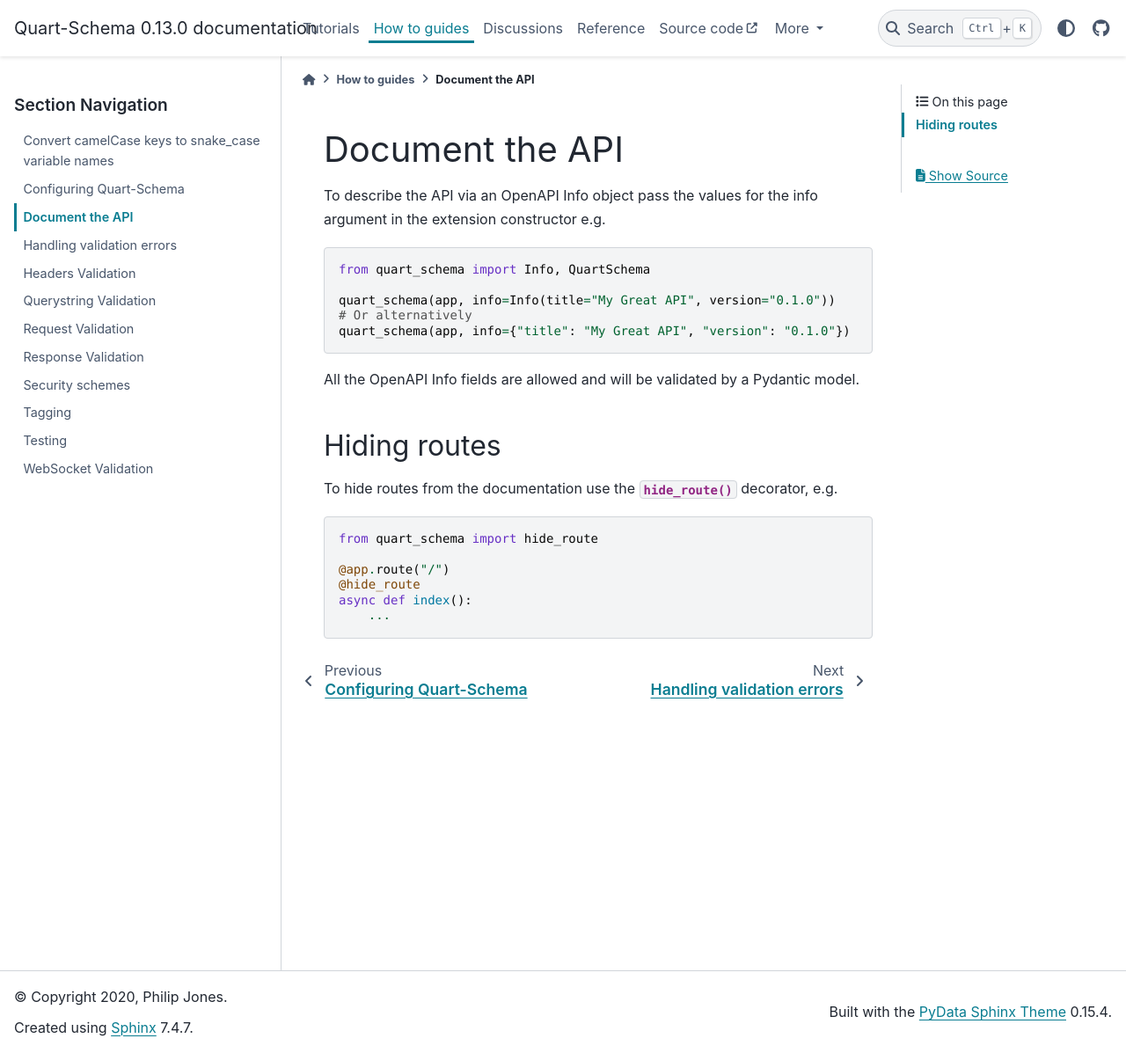
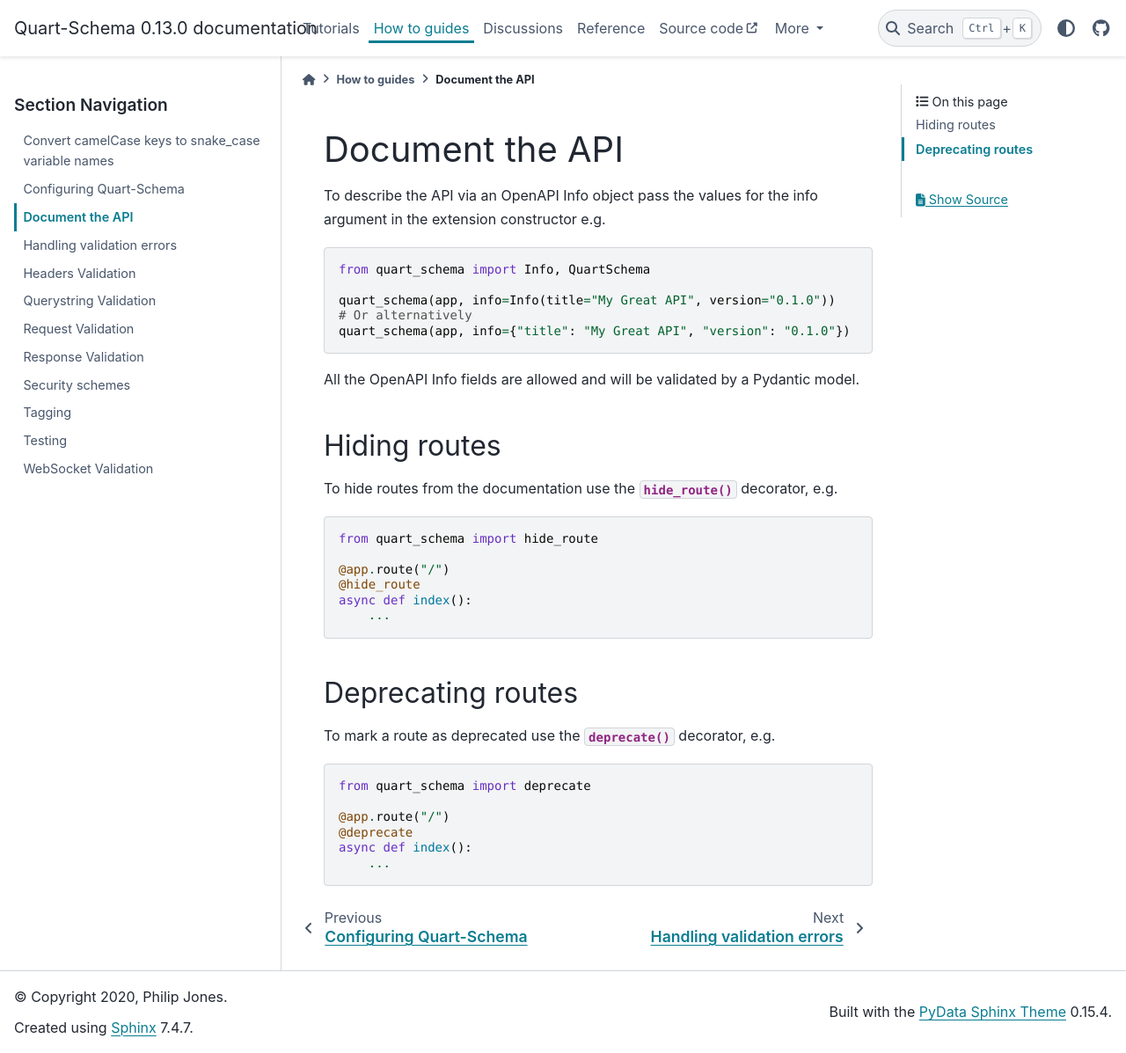
Before and after one commit to pgjones/quart-schema, a Sphinx documentation site: the page built from docs/how_to_guides/documenting.rst, in a window 1280 px wide and 1197 px high. Shown: the whole window at 88% size. Built offline with Sphinx 7.4.7 and the PyData theme 0.15.4, drawn with Linux system fonts in a browser that asks for light colours; pages that are not in the unit, such as notebooks, are missing from menus.

Commit message:
Alter cdacd124dc94c1ea66f8b90f5d384cb184f55a01 naming
This adopts deprecate over deprecated to match the naming of tag, and
hide_route.

```diff
--- a/docs/how_to_guides/documenting.rst
+++ b/docs/how_to_guides/documenting.rst
@@ -29,3 +29,18 @@
      @hide_route
      async def index():
          ...
+
+Deprecating routes
+------------------
+
+To mark a route as deprecated use the
+:func:`~quart_schema.extensions.deprecate` decorator, e.g.
+
+.. code-block:: python
+
+     from quart_schema import deprecate
+
+     @app.route("/")
+     @deprecate
+     async def index():
+         ...
--- a/src/quart_schema/__init__.py
+++ b/src/quart_schema/__init__.py
@@ -1,4 +1,4 @@
-from .extension import hide_route, QuartSchema, security_scheme, tag
+from .extension import deprecate, hide_route, QuartSchema, security_scheme, tag
 from .mixins import SchemaValidationError
 from .openapi import (
     APIKeySecurityScheme,
@@ -28,6 +28,7 @@
     "APIKeySecurityScheme",
     "Contact",
     "DataSource",
+    "deprecate",
     "ExternalDocumentation",
     "hide_route",
     "HttpSecurityScheme",
```
Also changed, not shown: 2 other files.
